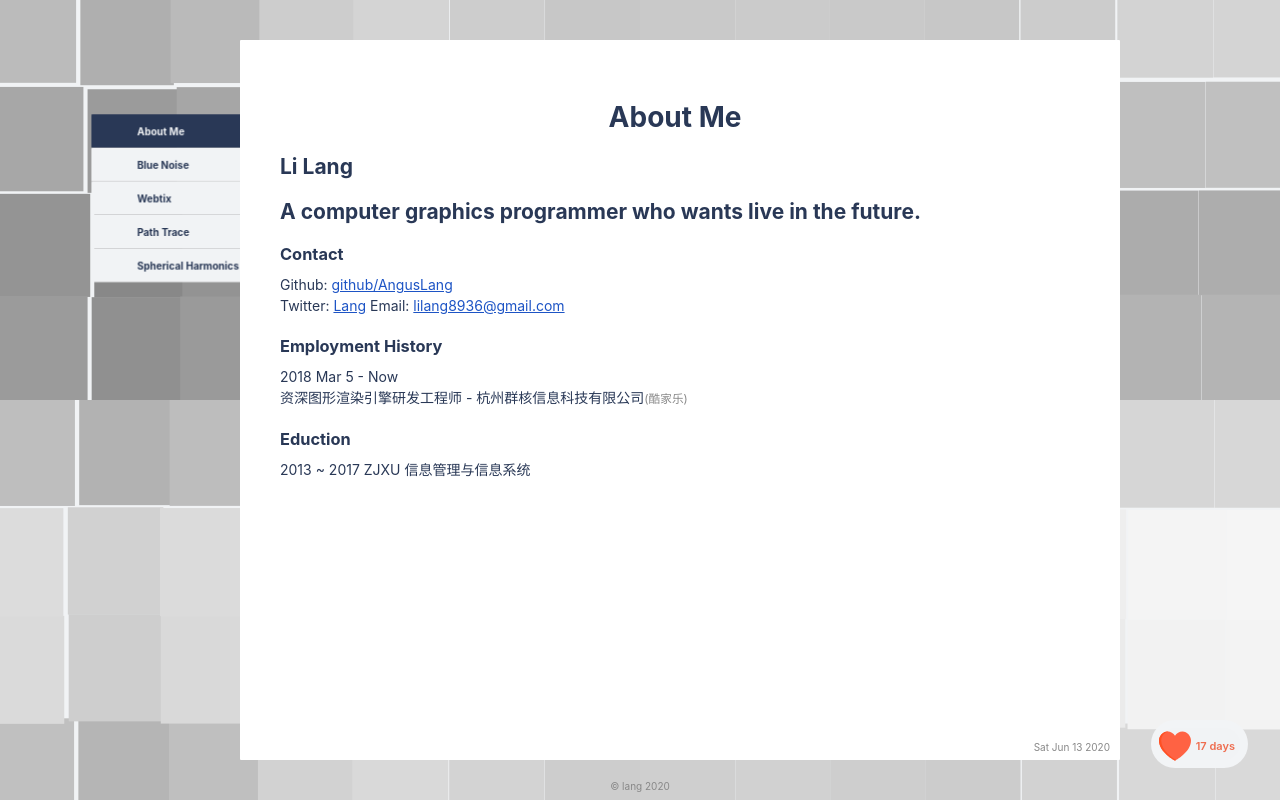
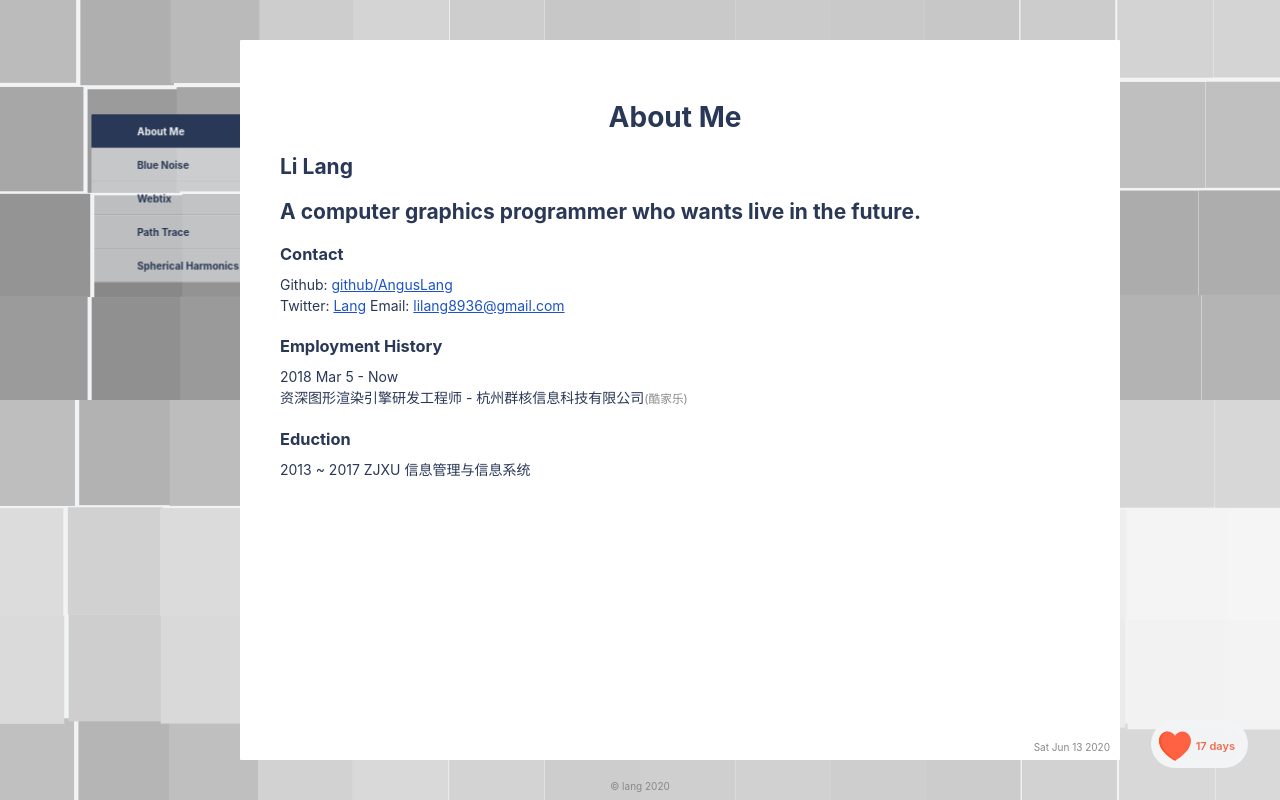
Before and after one commit to AngusLang/anguslang.github.io, a website: page index.html in a window 1280 px wide. Drawn offline with nearby package versions, Linux system fonts and the light colour scheme.

Commit message:
transparent background

```diff
--- a/css/base.css
+++ b/css/base.css
@@ -55,7 +55,7 @@
 }
 
 .tab-disabled {
-  background-color: #f1f3f5;
+  background-color: #f1f3f580;
 }
 
 .tab-disabled:hover {
```
